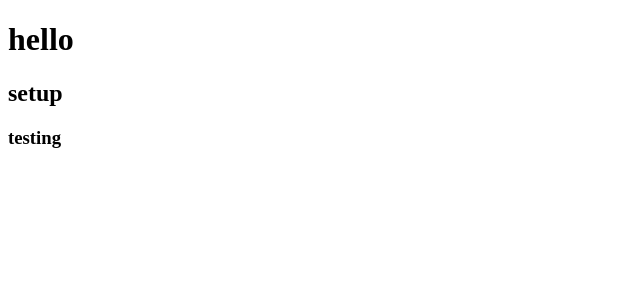
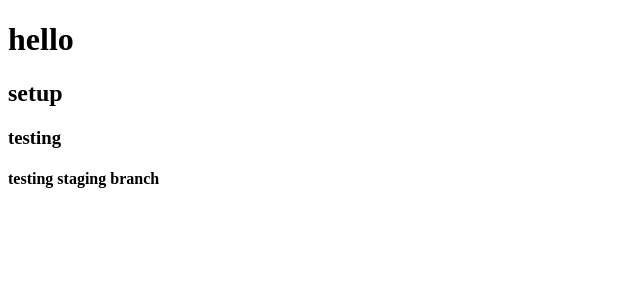
Before and after one commit to mik3ymikes/heros4, an Angular app: page / in a window 1280 px wide. Shown: the top 300 px of the page, without its empty margins (0-640 px from the left). Built offline with nearby package versions, Linux system fonts and the light colour scheme.

Commit message:
testing staging

```diff
--- a/src/app/app.component.html
+++ b/src/app/app.component.html
@@ -1,4 +1,5 @@
 <h1>hello</h1>
 <h2>setup</h2>
 <h3>testing</h3>
+<h4>testing staging branch</h4>
 <!-- <iframe src="https://www.google.com/maps/embed/v1/place?q=63857" width="600" height="450" style="border:0;" allowfullscreen="" loading="lazy"></iframe> -->
```
